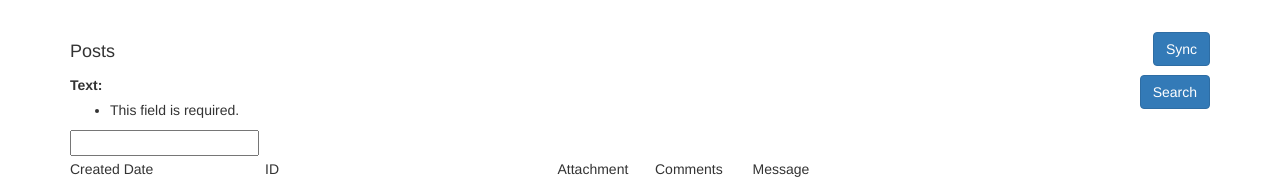
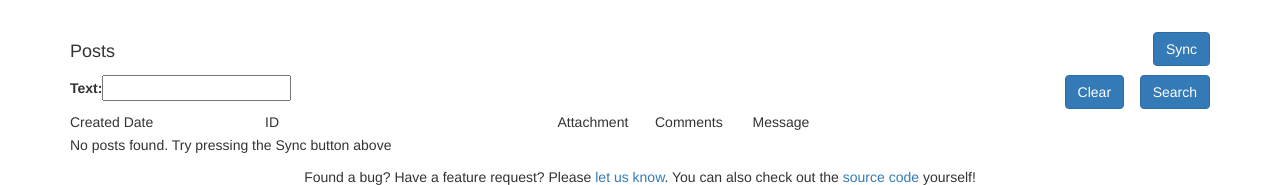
Before and after one commit to jessamynsmith/analysocial, a Django app: page /facebook/posts/ in a window 1280 px wide. Shown: the part 51-236 px from the top of the page. Run offline with Django 3.2, Linux system fonts and the light colour scheme; the visitor is signed in with stand-in values (Sample User, id 1); data that the repository does not hold is empty; some libraries are stand-ins or nearby versions.

Commit message:
Made search field optional. Added clear button.

```diff
--- a/graph/forms.py
+++ b/graph/forms.py
@@ -2,4 +2,4 @@
 
 
 class SearchForm(forms.Form):
-    text = forms.CharField()
+    text = forms.CharField(required=False)
--- a/graph/templates/graph/post_list.html
+++ b/graph/templates/graph/post_list.html
@@ -24,11 +24,15 @@
 
         <div class="row">
             <form method="GET">
-                <div class="col-xs-10 col-md-11">
+                <div class="col-xs-9 col-sm-9 col-md-10">
                     {{ search_form|bootstrap_inline }}
                 </div>
-                <div class="col-xs-2 col-md-1">
-                    <input type="submit" value="Search" class="btn btn-primary pull-right"/>
+                <div class="col-xs-3 col-sm-3 col-md-2">
+                    <span class="pull-right">
+                        <a href="{% url 'facebook_posts' %}" class="btn btn-primary">Clear</a>
+                        &nbsp;&nbsp;
+                        <input type="submit" value="Search" class="btn btn-primary"/>
+                    </span>
                 </div>
             </form>
         </div>
```
